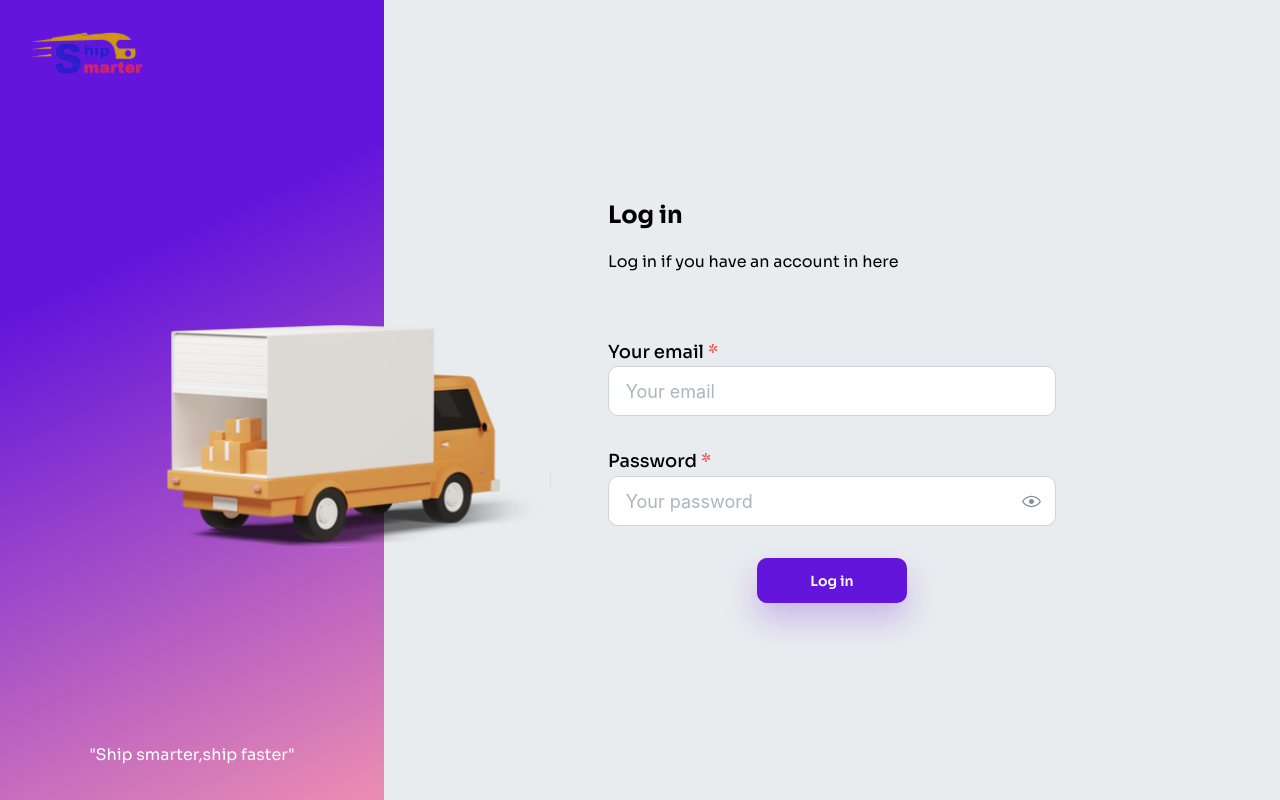
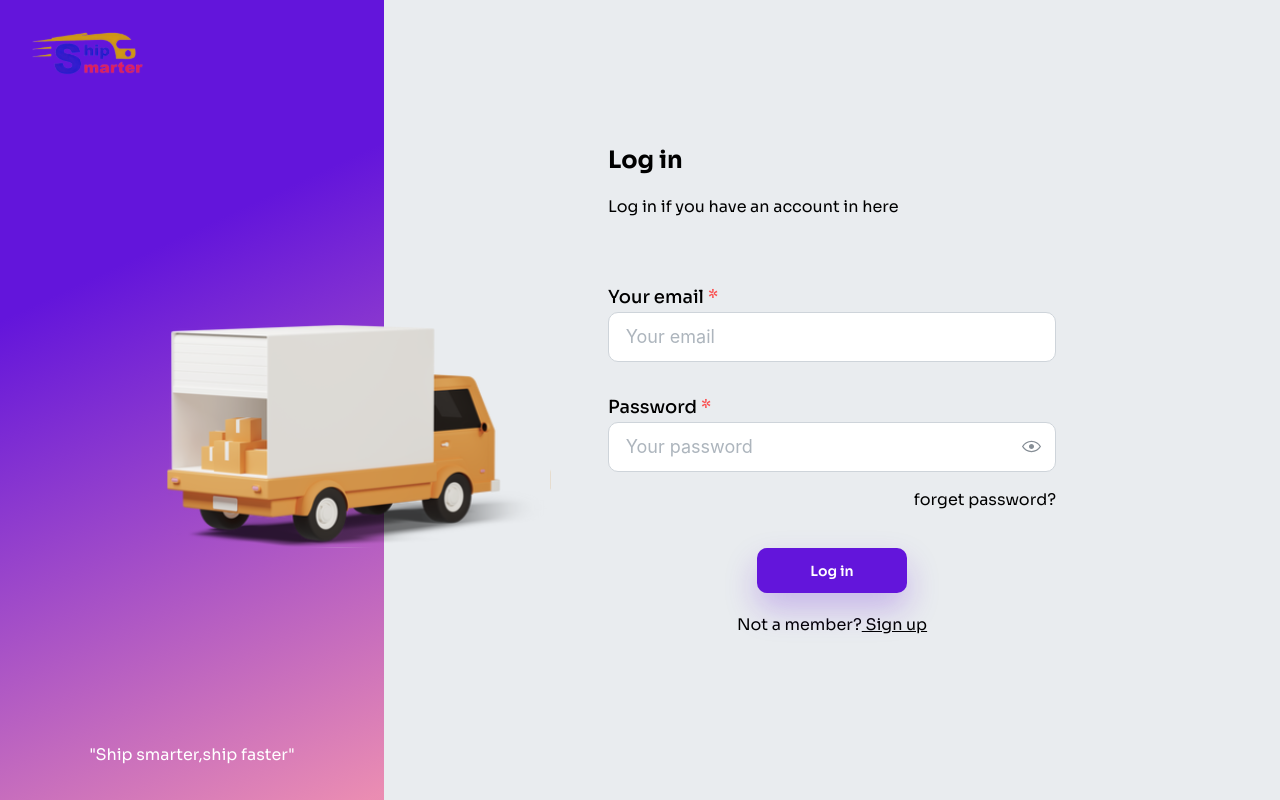
Before and after one commit to FairyPenguin/shipping-project, a React (Vite) app: page /login in a window 1280 px wide. Built offline with nearby package versions, Linux system fonts and the light colour scheme.

Commit message:
Add ForgetPassword & Signup Links

```diff
--- a/src/components/LoginForm/LoginForm.module.css
+++ b/src/components/LoginForm/LoginForm.module.css
@@ -3,3 +3,16 @@
   box-shadow: 0px 16px 32px 0px #6315db40;
   align-self: center;
 }
+
+.signup__text {
+  padding-block: var(--heading-padding-block);
+}
+
+.signup__link {
+  text-decoration: underline;
+}
+
+.forget__password__text {
+  display: flex;
+  justify-content: flex-end;
+}
--- a/src/components/LoginForm/LoginForm.tsx
+++ b/src/components/LoginForm/LoginForm.tsx
@@ -1,6 +1,6 @@
 import styles from "./LoginForm.module.css"
 import { useForm, isNotEmpty, isEmail } from '@mantine/form';
-import { Button, Group, TextInput, PasswordInput, Box } from '@mantine/core';
+import { Button, TextInput, PasswordInput, Box, Flex } from '@mantine/core';
 
 export default function LoginForm() {
     const form = useForm({
@@ -52,20 +52,40 @@ export default function LoginForm() {
                 style={{ width: '100%' }}
 
             />
+            <p className={styles["forget__password__text"]}>
+                <a
+                    className={styles["forget__password__link"]}
+                    href="">
+                    forget password?
+                </a>
+            </p>
 
 
+            <Flex
 
-            <Group justify="center" mt="md">
+                justify="center"
+                align="center"
+                direction="column"
+                pt="md"
+            >
                 <Button
                     className={styles["button"]}
                     type="submit"
                     miw={150}
                     mih={45}
                     radius={10}
-
+                    mt="lg"
                 >Log in
                 </Button>
-            </Group>
+
+                <p className={styles["signup__text"]}>
+                    Not a member?
+                    <a
+                        className={styles["signup__link"]}
+                        href=""> Sign up</a>
+                </p>
+
+            </Flex>
         </Box>
     );
 }
```
